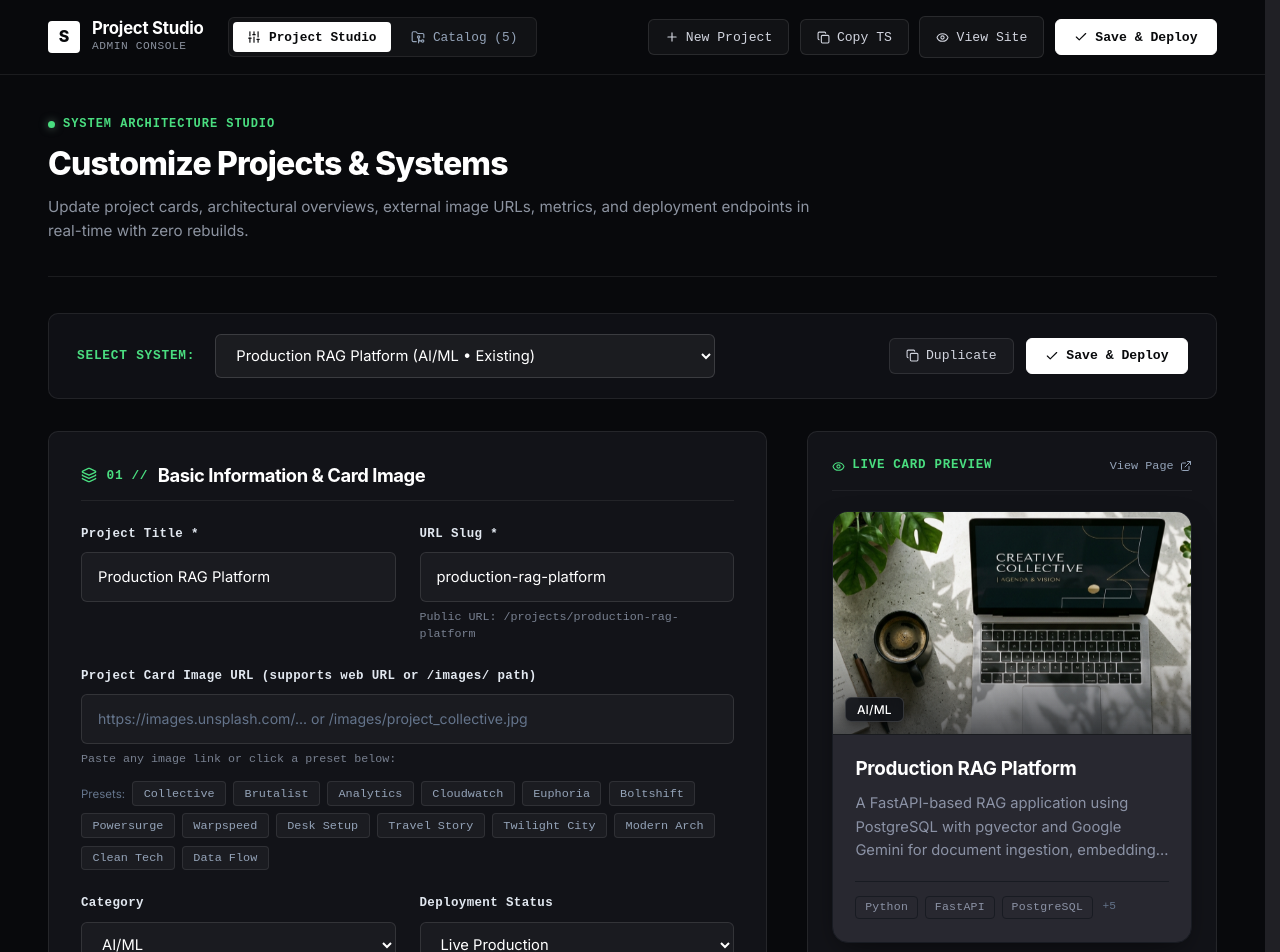
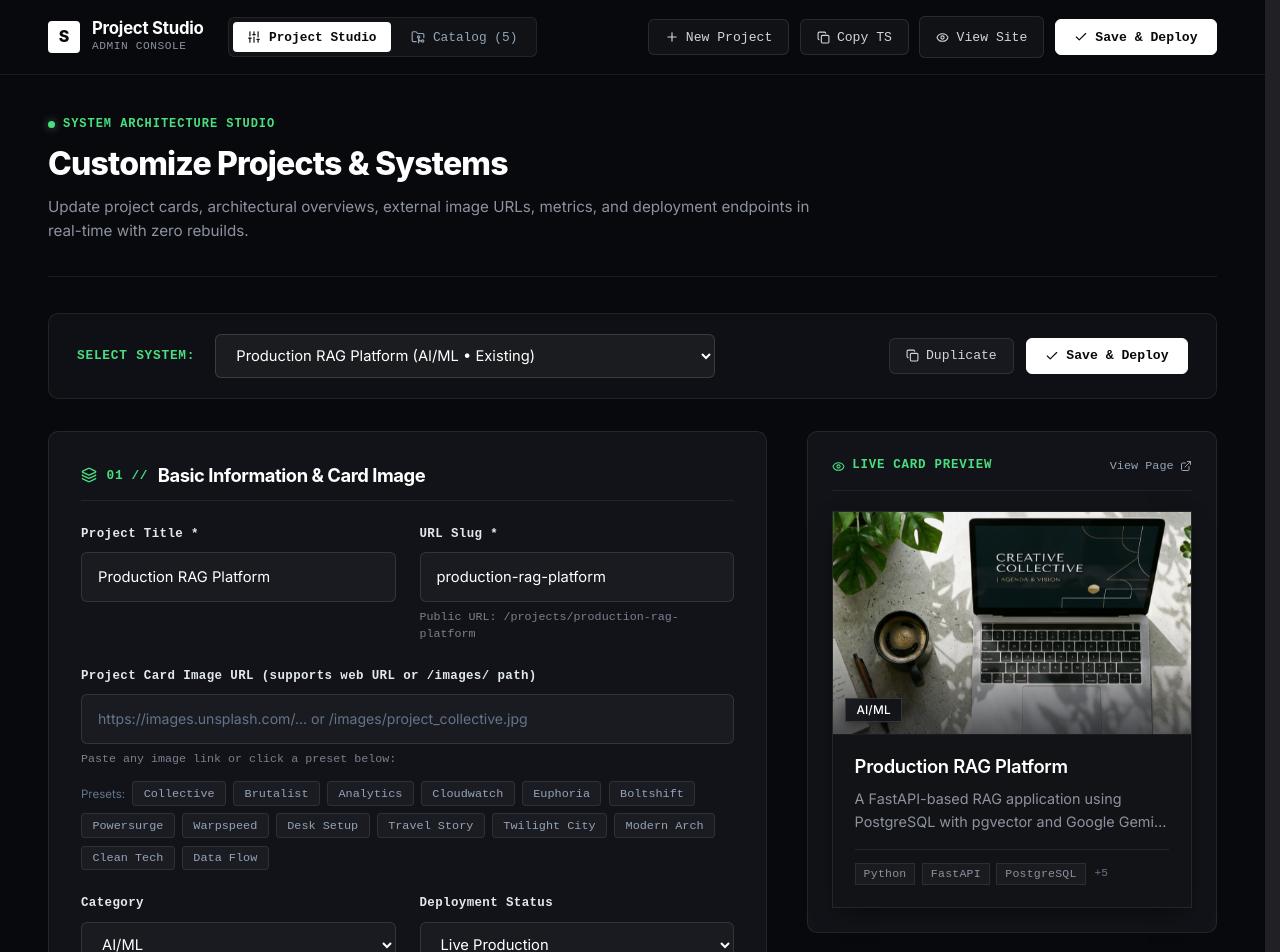
Before and after one commit to dilshandevxx/dilshan-personal-portfolio, a Next.js app: page /admin in a window 1280 px wide. Shown: the top 952 px of the page. Built offline with nearby package versions, Linux system fonts and the light colour scheme; a web font is replaced by a local one.

Commit message:
Apply square corners and calm matte charcoal color to project cards

```diff
--- a/src/components/ProjectCard.module.css
+++ b/src/components/ProjectCard.module.css
@@ -1,13 +1,13 @@
-/* Project Card — Unified Enclosed Exhibition Card with Wrapped Typography & Clean Minimal Stack */
+/* Project Card — Unified Enclosed Exhibition Card with Square Corners, Calm Color & Minimal Stack */
 
 .projectCard {
   display: flex;
   flex-direction: column;
   position: relative;
   box-sizing: border-box;
-  background-color: var(--color-background-card, #0e1017);
-  border: 1px solid var(--color-border, rgba(255, 255, 255, 0.08));
-  border-radius: 16px;
+  background-color: #121316;
+  border: 1px solid rgba(255, 255, 255, 0.08);
+  border-radius: 0;
   overflow: hidden;
   padding: 0;
   cursor: pointer;
@@ -16,42 +16,44 @@
   width: 100%;
   min-width: 0;
   height: 100%;
-  box-shadow: 0 10px 30px -10px rgba(0, 0, 0, 0.65);
-  transition: transform 0.35s cubic-bezier(0.16, 1, 0.3, 1), border-color 0.35s ease, box-shadow 0.35s ease;
+  box-shadow: 0 8px 24px -8px rgba(0, 0, 0, 0.7);
+  transition: transform 0.3s cubic-bezier(0.16, 1, 0.3, 1), background-color 0.25s ease, border-color 0.25s ease, box-shadow 0.3s ease;
 }
 
 .projectCard:hover {
-  transform: translateY(-5px);
-  border-color: rgba(255, 255, 255, 0.22);
-  box-shadow: 0 20px 48px -12px rgba(0, 0, 0, 0.9);
+  transform: translateY(-4px);
+  background-color: #17181e;
+  border-color: rgba(255, 255, 255, 0.2);
+  box-shadow: 0 16px 36px -10px rgba(0, 0, 0, 0.88);
 }
 
 .projectCard:focus-visible {
   outline: 2px solid var(--color-primary, #8bb397);
   outline-offset: 4px;
-  border-radius: 16px;
+  border-radius: 0;
 }
 
 /* ------------------------------------------------------------- */
-/* 1. 16:10 FLUSH TOP VISUAL CANVAS                              */
+/* 1. 16:10 FLUSH TOP VISUAL CANVAS (Square Corners)             */
 /* ------------------------------------------------------------- */
 .imageFrame {
   position: relative;
   width: 100%;
   aspect-ratio: 16 / 10;
   overflow: hidden;
-  background-color: #080a0e;
+  background-color: #0a0b0e;
   border-bottom: 1px solid rgba(255, 255, 255, 0.07);
+  border-radius: 0;
 }
 
 .cardImage {
   object-fit: cover;
-  transition: transform 0.65s cubic-bezier(0.16, 1, 0.3, 1);
+  transition: transform 0.6s cubic-bezier(0.16, 1, 0.3, 1);
   will-change: transform;
 }
 
 .projectCard:hover .cardImage {
-  transform: scale(1.045);
+  transform: scale(1.035);
 }
 
 /* Dark bottom vignette so badge has photographic contrast */
@@ -74,21 +76,21 @@
 }
 
 /* ------------------------------------------------------------- */
-/* 2. TRANSLUCENT CATEGORY BADGE (Bottom-Left)                  */
+/* 2. TRANSLUCENT CATEGORY BADGE (Bottom-Left, Square Corners)   */
 /* ------------------------------------------------------------- */
 .categoryBadge {
   position: absolute;
   bottom: 12px;
   left: 12px;
-  background: rgba(14, 16, 22, 0.85);
+  background: rgba(14, 16, 22, 0.88);
   backdrop-filter: blur(14px);
   -webkit-backdrop-filter: blur(14px);
   border: 1px solid rgba(255, 255, 255, 0.14);
-  border-radius: 6px;
-  padding: 0.28rem 0.68rem;
+  border-radius: 0;
+  padding: 0.26rem 0.65rem;
   color: #ffffff;
   font-family: var(--font-body, -apple-system, BlinkMacSystemFont, "Segoe UI", Roboto, sans-serif);
-  font-size: 0.75rem;
+  font-size: 0.74rem;
   font-weight: 500;
   line-height: 1.2;
   letter-spacing: 0.015em;
@@ -100,7 +102,7 @@
 }
 
 .projectCard:hover .categoryBadge {
-  background: rgba(20, 23, 30, 0.92);
+  background: rgba(20, 23, 30, 0.95);
   border-color: rgba(255, 255, 255, 0.25);
 }
 
@@ -110,7 +112,7 @@
 .cardBody {
   display: flex;
   flex-direction: column;
-  padding: 1.35rem 1.4rem 1.45rem;
+  padding: 1.25rem 1.35rem 1.35rem;
   flex: 1;
   min-width: 0;
   box-sizing: border-box;
@@ -118,18 +120,17 @@
 
 .cardTitle {
   font-family: var(--font-display, "Plus Jakarta Sans", "Outfit", -apple-system, BlinkMacSystemFont, "Segoe UI", Roboto, sans-serif);
-  font-size: clamp(1.18rem, 1.35vw, 1.28rem);
-  font-weight: 700;
+  font-size: clamp(1.15rem, 1.3vw, 1.26rem);
+  font-weight: 600;
   line-height: 1.3;
   letter-spacing: -0.016em;
-  color: var(--color-text-emphasized, #ffffff);
-  margin: 0 0 0.65rem;
+  color: #ffffff;
+  margin: 0 0 0.55rem;
   width: 100%;
   min-width: 0;
   white-space: normal;
   word-break: normal;
   overflow-wrap: break-word;
-  text-wrap: balance;
 }
 
 .titleLink {
@@ -139,7 +140,7 @@
   word-break: normal;
   overflow-wrap: break-word;
   display: inline;
-  transition: color 0.25s ease;
+  transition: color 0.2s ease;
 }
 
 .projectCard:hover .titleLink {
@@ -148,10 +149,10 @@
 
 .cardDescription {
   font-family: var(--font-body, -apple-system, BlinkMacSystemFont, "Segoe UI", Roboto, sans-serif);
-  font-size: 0.92rem;
+  font-size: 0.9rem;
   font-weight: 400;
-  line-height: 1.6;
-  color: var(--color-text-muted, #9aa1ad);
+  line-height: 1.55;
+  color: #8c93a0;
   margin: 0;
   flex-grow: 1;
   width: 100%;
@@ -161,27 +162,25 @@
   overflow-wrap: break-word;
   text-wrap: pretty;
   display: -webkit-box;
-  -webkit-line-clamp: 3;
-  line-clamp: 3;
-  /* autoprefixer: ignore next */
+  -webkit-line-clamp: 2;
+  line-clamp: 2;
   -webkit-box-orient: vertical;
-  box-orient: vertical;
   overflow: hidden;
   text-overflow: ellipsis;
-  max-height: 4.8em;
+  max-height: 3.2em;
 }
 
 /* ------------------------------------------------------------- */
-/* 4. CLEAN, BEAUTIFUL & NON-MASSIVE TECH STACK                  */
+/* 4. CLEAN, BEAUTIFUL & NON-MASSIVE TECH STACK (Square Corners) */
 /* ------------------------------------------------------------- */
 .stackWrapper {
   display: flex;
   align-items: center;
   flex-wrap: wrap;
-  gap: 0.45rem;
-  margin-top: 1.15rem;
-  padding-top: 0.85rem;
-  border-top: 1px solid var(--color-border, rgba(255, 255, 255, 0.07));
+  gap: 0.4rem;
+  margin-top: 1rem;
+  padding-top: 0.8rem;
+  border-top: 1px solid rgba(255, 255, 255, 0.08);
 }
 
 .stackBadge {
@@ -190,11 +189,11 @@
   font-family: var(--font-mono, monospace);
   font-size: 0.72rem;
   font-weight: 500;
-  color: var(--color-text-muted, #8e95a5);
-  background-color: var(--color-background-tag, rgba(255, 255, 255, 0.04));
-  border: 1px solid var(--color-border, rgba(255, 255, 255, 0.08));
-  border-radius: 4px;
-  padding: 0.22rem 0.55rem;
+  color: #8a91a0;
+  background-color: rgba(255, 255, 255, 0.035);
+  border: 1px solid rgba(255, 255, 255, 0.08);
+  border-radius: 0;
+  padding: 0.2rem 0.5rem;
   line-height: 1.25;
   letter-spacing: 0.02em;
   white-space: nowrap;
@@ -204,7 +203,7 @@
 .projectCard:hover .stackBadge {
   color: #ffffff;
   border-color: rgba(255, 255, 255, 0.18);
-  background-color: rgba(255, 255, 255, 0.07);
+  background-color: rgba(255, 255, 255, 0.06);
 }
 
 .stackMore {
```
